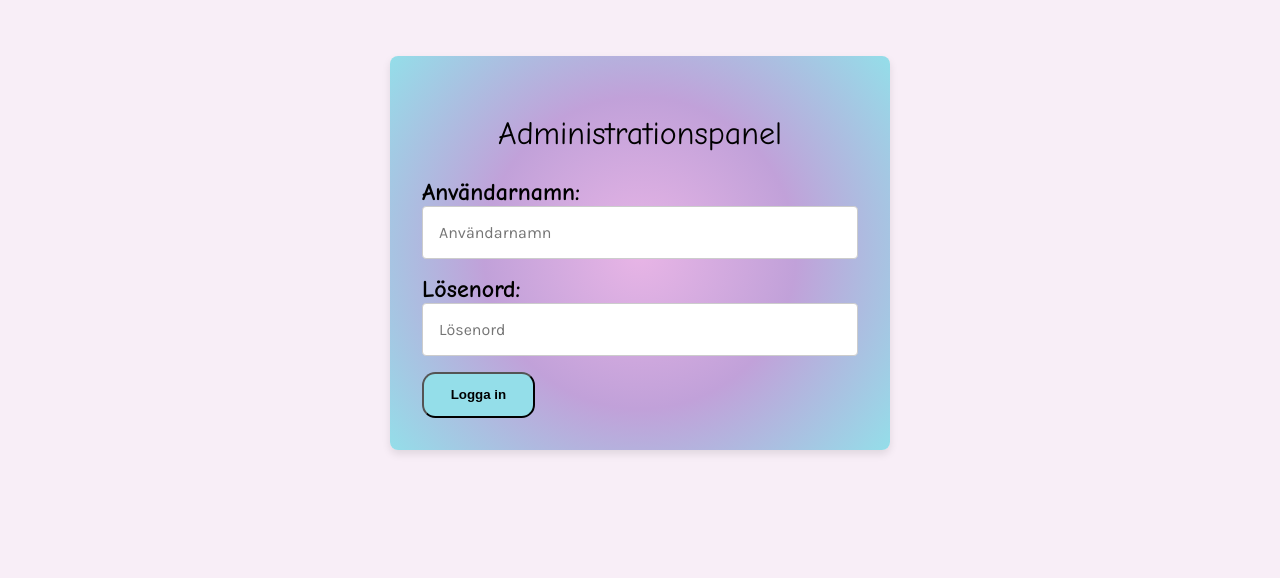
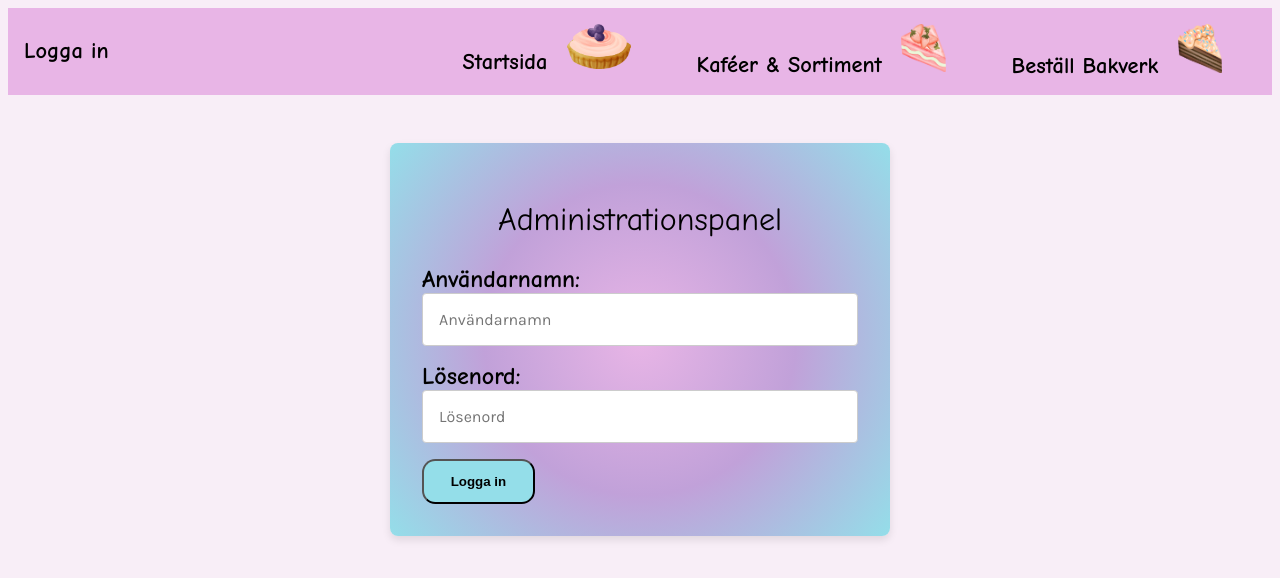
Before and after one commit to amer1301/ProjektBackendFrontendsida, a plain HTML site: page administration.html in a window 1280 px wide. Drawn offline with Linux system fonts and the light colour scheme; no server answers; a web font is replaced by a local one.

Commit message:
lagt till header för admin-sidan

```diff
--- a/administration.html
+++ b/administration.html
@@ -16,6 +16,28 @@
   <!-- Google Fonts -->
   <link href="https://fonts.googleapis.com/css2?family=Comfortaa:wght@300..700&family=Great+Vibes&family=Karla:ital,wght@0,200..800;1,200..800&family=Lato&family=MonteCarlo&family=Open+Sans:ital,wght@0,300..800;1,300..800&family=Patrick+Hand+SC&family=Sacramento&display=swap" rel="stylesheet">
 </head>
+<header id="header-guest" class="header">
+  <nav class="menu-nav">
+    <ul id="nav-inlog" class="nav-inlog">
+      <li><a href="administration.html">Logga in</a></li>
+    </ul>
+    <button class="menu-toggle" aria-label="Öppna meny">&#9776;</button>
+    <ul id="nav-menu" class="nav-menu">
+      <li><a href="index.html">
+          Startsida
+          <img src="icons/startsida.png" alt="ikon för startsidan" class="nav-cake" />
+        </a></li>
+      <li><a href="kaféerSortiment.html">
+          Kaféer & Sortiment
+          <img src="icons/slice.png" alt="ikon för Kaféer och sortiment" class="nav-slice" />
+        </a></li>
+      <li><a href="bestallBakverk.html">
+          Beställ Bakverk
+          <img src="icons/slicecoco.png" alt="ikon för beställa bakverk" class="nav-slice" />
+        </a></li>
+    </ul>
+  </nav>
+</header>
 
 <body id="admin-page">
 
```
